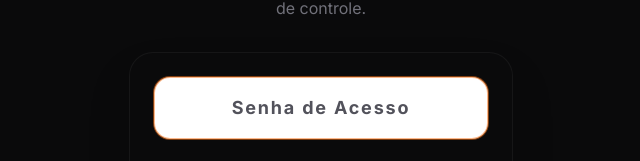
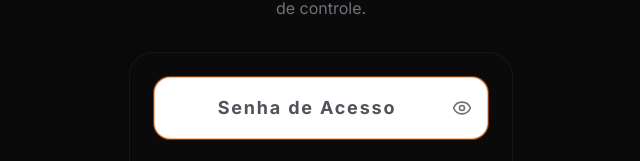
Before and after one commit to Luciano091/registro-bug, a React (Vite) app in the folder frontend/: page /login in a window 1280 px wide. Shown: the part 338-499 px from the top of the page, without its empty margins (319-959 px from the left). Built offline with nearby package versions, Linux system fonts and the light colour scheme; no server answers.

Commit message:
feat: adicionar icone de olho para visualizar senha na tela de login

```diff
--- a/frontend/src/pages/Login.tsx
+++ b/frontend/src/pages/Login.tsx
@@ -1,12 +1,13 @@
 import { useState } from 'react';
 import { useNavigate } from 'react-router-dom';
-import { Lock, ArrowRight } from 'lucide-react';
+import { Lock, ArrowRight, Eye, EyeOff } from 'lucide-react';
 import api from '../services/api';
 
 const Login = () => {
   const [senha, setSenha] = useState('');
   const [erro, setErro] = useState('');
   const [loading, setLoading] = useState(false);
+  const [showPassword, setShowPassword] = useState(false);
   const navigate = useNavigate();
 
   const handleLogin = async (e: React.FormEvent) => {
@@ -47,13 +48,20 @@ const Login = () => {
             <div>
               <div className="relative">
                 <input
-                  type="password"
+                  type={showPassword ? "text" : "password"}
                   value={senha}
                   onChange={(e) => setSenha(e.target.value)}
                   placeholder="Senha de Acesso"
-                  className="w-full bg-dark-950 border border-white/10 rounded-2xl px-5 py-4 focus:outline-none focus:border-brand-500/50 focus:ring-1 focus:ring-brand-500/50 transition-all text-white placeholder-zinc-600 text-center text-lg tracking-widest font-bold"
+                  className="w-full bg-dark-950 border border-white/10 rounded-2xl pl-5 pr-12 py-4 focus:outline-none focus:border-brand-500/50 focus:ring-1 focus:ring-brand-500/50 transition-all text-white placeholder-zinc-600 text-center text-lg tracking-widest font-bold"
                   autoFocus
                 />
+                <button
+                  type="button"
+                  onClick={() => setShowPassword(!showPassword)}
+                  className="absolute right-4 top-1/2 -translate-y-1/2 text-zinc-500 hover:text-zinc-300 transition-colors"
+                >
+                  {showPassword ? <EyeOff size={20} /> : <Eye size={20} />}
+                </button>
               </div>
               {erro && (
                 <p className="text-red-400 text-sm mt-3 text-center animate-in slide-in-from-top-1">{erro}</p>
```
